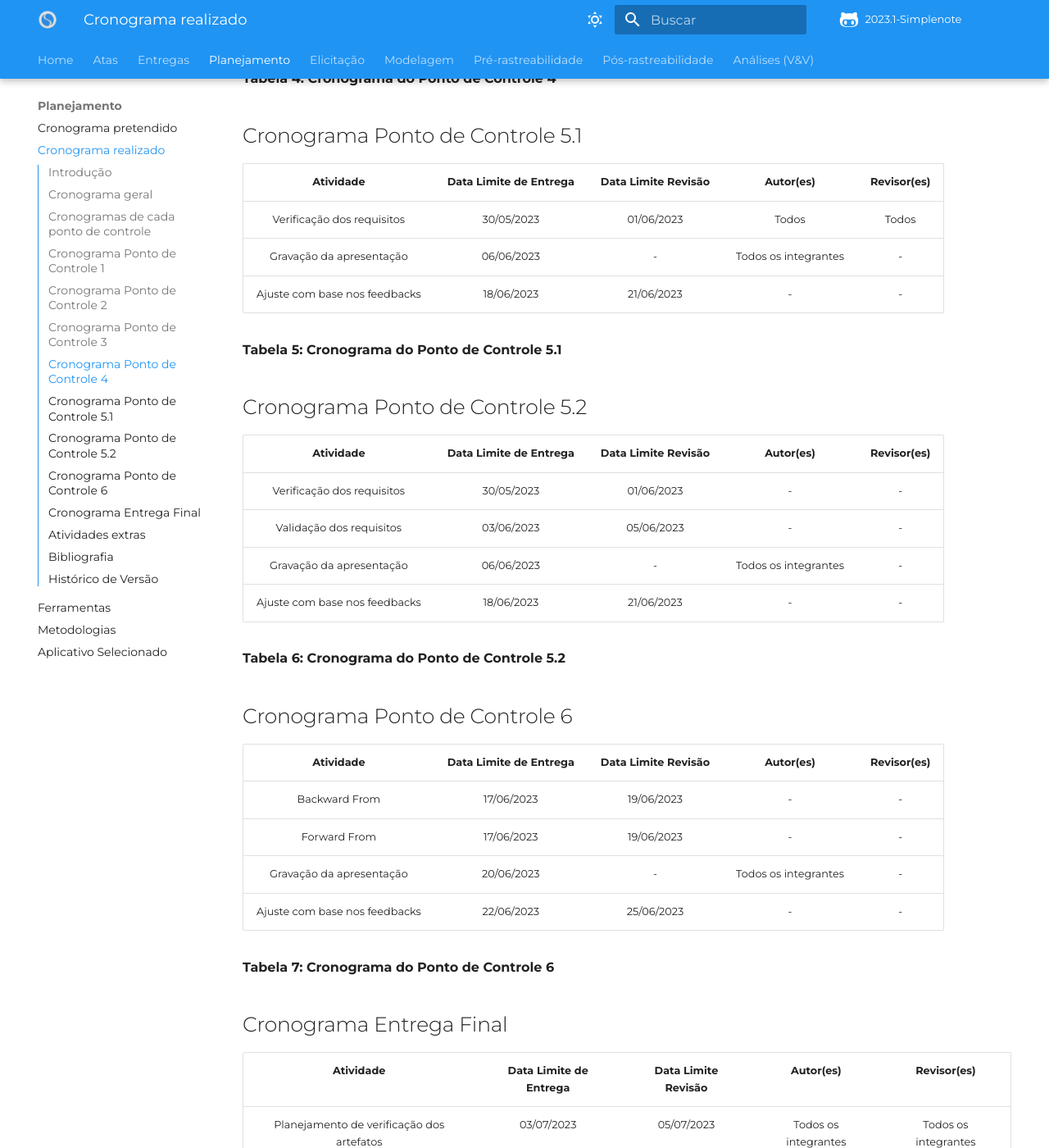
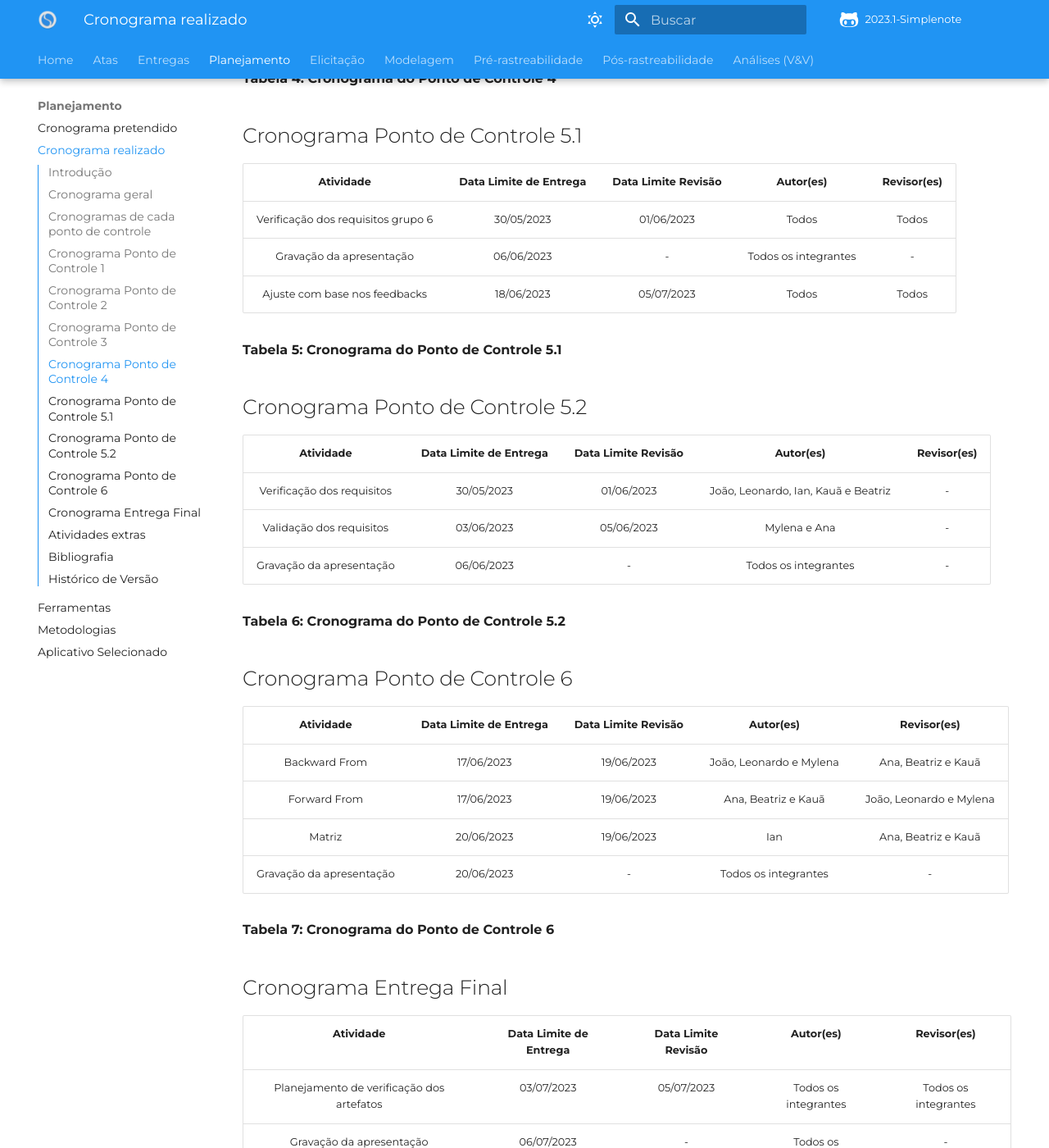
Before and after one commit to Requisitos-de-Software/2023.1-Simplenote, an MkDocs documentation site: the page built from docs/planejamento/cronograma_realizado.md, in a window 1280 px wide and 1400 px high, scrolled down 3125 px. Shown: the whole window at 82% size. Built offline with MkDocs 1.6.1 and Material for MkDocs 9.7.7, drawn with Linux system fonts in a browser that asks for light colours; some web fonts are replaced; comment, search, counter and statistics services are not loaded; some of the changed text lies outside the part shown.

Commit message:
Update cronograma_realizado.md

```diff
--- a/docs/planejamento/cronograma_realizado.md
+++ b/docs/planejamento/cronograma_realizado.md
@@ -84,9 +84,9 @@ Ele está em constante mudança até a entrega final.
 
 |         Atividade          | Data Limite de Entrega | Data Limite Revisão |       Autor(es)       |  Revisor(es)  |
 | :------------------------: | :--------------------: | :-----------------: | :-------------------: | :-----------: |
-| Verificação dos requisitos |       30/05/2023       |     01/06/2023      | Todos                 | Todos         |
+| Verificação dos requisitos grupo 6 |       30/05/2023       |     01/06/2023      | Todos                 | Todos         |
 |  Gravação da apresentação  |       06/06/2023       |          -          | Todos os integrantes  |       -       |
-| Ajuste com base nos feedbacks| 18/06/2023           | 21/06/2023          | -                     | -             |
+| Ajuste com base nos feedbacks| 18/06/2023           | 05/07/2023          | Todos                 | Todos         |
 
 **Tabela 5: Cronograma do Ponto de Controle 5.1**
 
@@ -94,10 +94,9 @@ Ele está em constante mudança até a entrega final.
 
 |         Atividade          | Data Limite de Entrega | Data Limite Revisão |       Autor(es)       |  Revisor(es)  |
 | :------------------------: | :--------------------: | :-----------------: | :-------------------: | :-----------: |
-| Verificação dos requisitos |       30/05/2023       |     01/06/2023      | -                     | -             |
-|  Validação dos requisitos  |       03/06/2023       |     05/06/2023      | -                     |-              |
+| Verificação dos requisitos |       30/05/2023       |     01/06/2023      | João, Leonardo, Ian, Kauã e Beatriz                    | -             |
+|  Validação dos requisitos  |       03/06/2023       |     05/06/2023      | Mylena e Ana                   |-              |
 |  Gravação da apresentação  |       06/06/2023       |          -          | Todos os integrantes  |       -       |
-| Ajuste com base nos feedbacks| 18/06/2023           | 21/06/2023          | -                     | -             |
 
 **Tabela 6: Cronograma do Ponto de Controle 5.2**
 
@@ -105,10 +104,10 @@ Ele está em constante mudança até a entrega final.
 
 |                 Atividade                  | Data Limite de Entrega | Data Limite Revisão |        Autor(es)        | Revisor(es)  |
 | :----------------------------------------: | :--------------------: | :-----------------: | :---------------------: | :----------: |
-|               Backward From                |       17/06/2023       |     19/06/2023      | -                       |-             |
-|                Forward From                |       17/06/2023       |     19/06/2023      |   -                     |     -        |
+|               Backward From                |       17/06/2023       |     19/06/2023      | João, Leonardo e Mylena |Ana, Beatriz e Kauã          |
+|                Forward From                |       17/06/2023       |     19/06/2023      |   Ana, Beatriz e Kauã                |   João, Leonardo e Mylena   |
+|         Matriz        |       20/06/2023       |      19/06/2023       |  Ian   |   Ana, Beatriz e Kauã       |
 |          Gravação da apresentação          |       20/06/2023       |          -          |  Todos os integrantes   |      -       |
-| Ajuste com base nos feedbacks              | 22/06/2023             | 25/06/2023          |-                        | -            |
 
 **Tabela 7: Cronograma do Ponto de Controle 6**
 
@@ -144,3 +143,4 @@ Referentes a atividades importantes para o grupo nas quais foram discutidas dura
 | `1.1`| 13/04/2023| Versão atualizada do cronograma | Kauã | Todos do grupo|
 |`1.2`| 15/04/2023| Versão atualizada| Mylena| Todos do grupo|
 |`1.3`| 30/05/2023| Versão atualizada| Mylena| Todos do grupo|
+|`2.0`| 05/07/2023| Versão final| Mylena| Todos do grupo|
```
